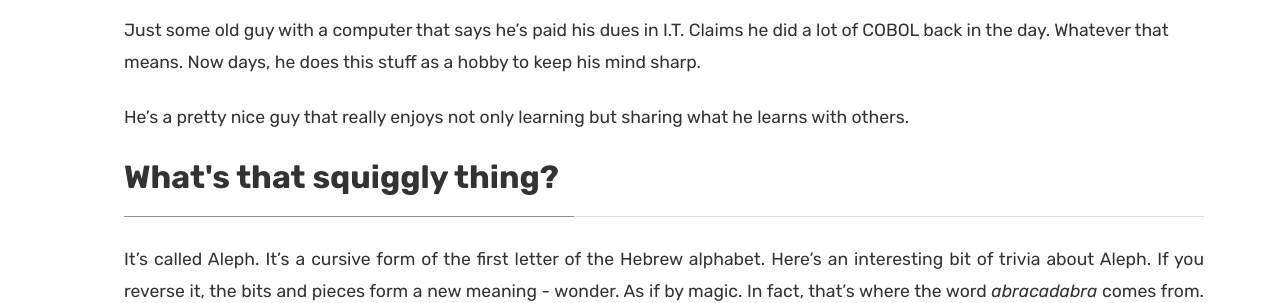
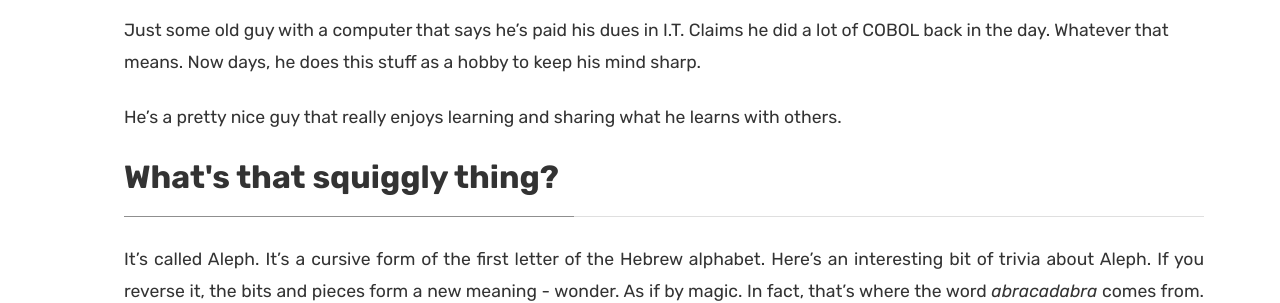
Before and after one commit to alwarren/alwarren.github.io, a Jekyll site: the page built from about.md, in a window 1280 px wide and 900 px high, scrolled down 421 px. Shown: the part 153-456 px from the top of the window. Built offline with Jekyll 4.4.1, drawn with Linux system fonts in a browser that asks for light colours.

Commit message:
Update about.md

```diff
--- a/about.md
+++ b/about.md
@@ -15,7 +15,7 @@ Sit back and enjoy a few random thoughts and musings from an old guy with a comp
 
 Just some old guy with a computer that says he's paid his dues in I.T. Claims he did a lot of COBOL back in the day. Whatever that means. Now days, he does this stuff as a hobby to keep his mind sharp.
 
-He's a pretty nice guy that really enjoys not only learning but sharing what he learns with others.
+He's a pretty nice guy that really enjoys learning and sharing what he learns with others.
 <br/>{: .text-justify}
 
 <div class="section-title">
```
